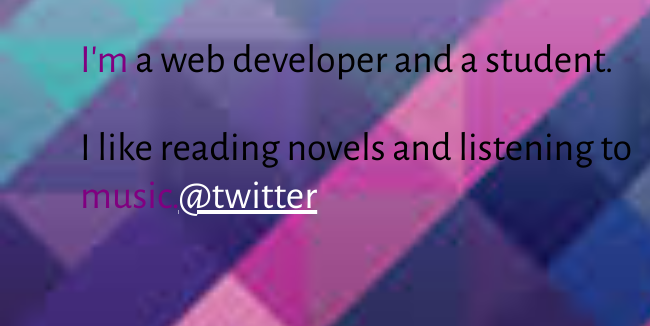
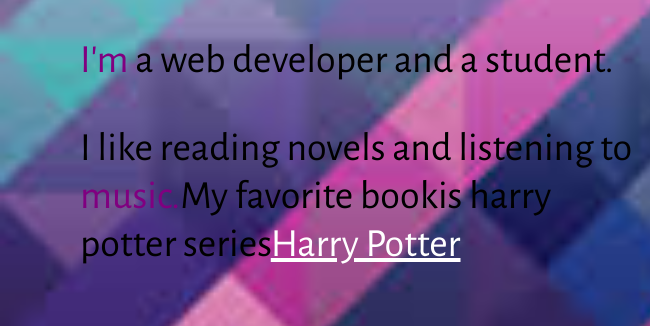
Before and after one commit to Roddyf03/Roddyf03.github.io, a plain HTML site: page index.html in a window 1280 px wide. Shown: the part 212-538 px from the top of the page, 0-650 px from the left. Drawn offline with nearby package versions, Linux system fonts and the light colour scheme.

Commit message:
Update index.html

```diff
--- a/index.html
+++ b/index.html
@@ -60,7 +60,7 @@
                 <div class="logo">Rodeeyah</div>
                 <p>Hi,my name is Rodeeyah.</p>
                 <p><span class="purple">I'm</span> a web developer and a student.</p>
-                <p>I like reading novels and listening to <span class="purple">music.</span><a href="https//www.twitter.com" target=_blank>@twitter</a></p>
+                <p>I like reading novels and listening to <span class="purple">music.</span>My favorite bookis harry potter series<a href="https://www.pottermore.com/" target=_blank>Harry Potter</a></p>
             </div>
             <div class="right">
                 <div class="menu">
```
